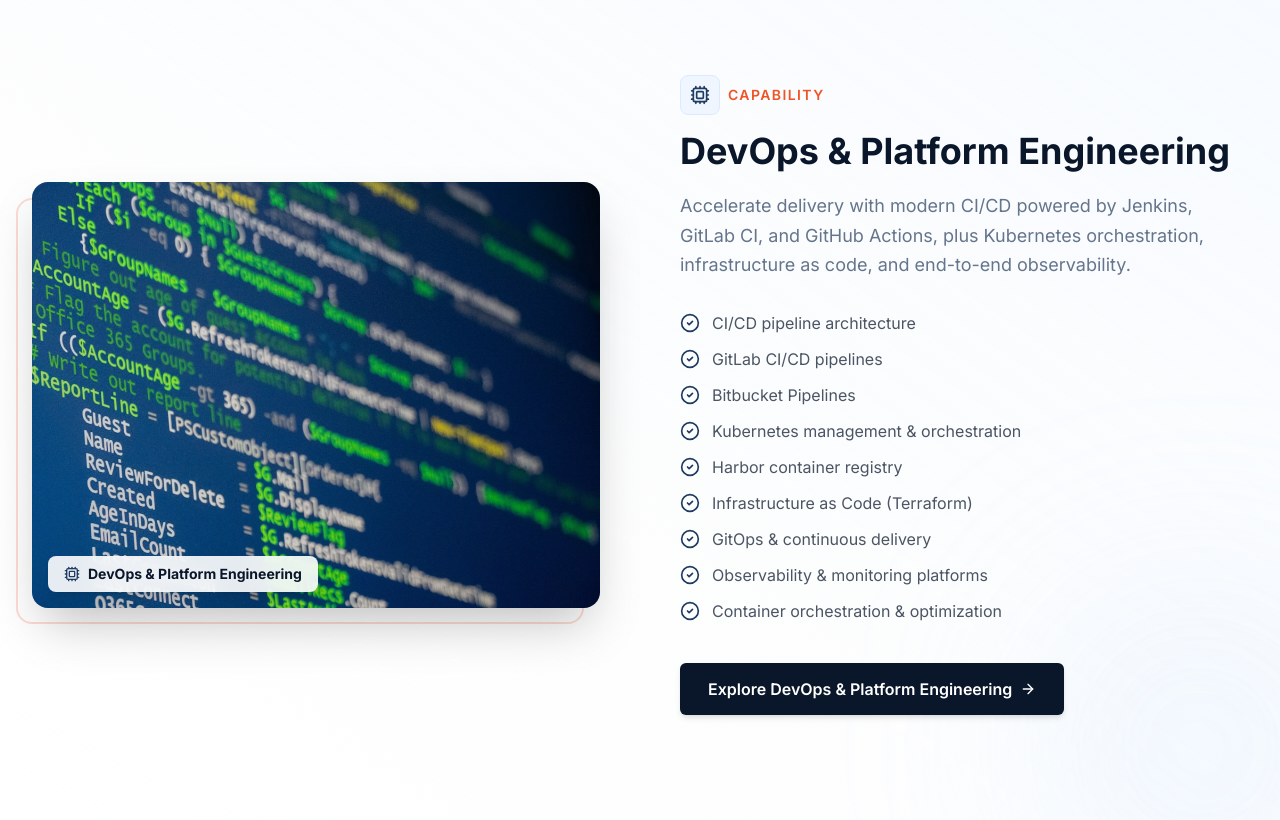
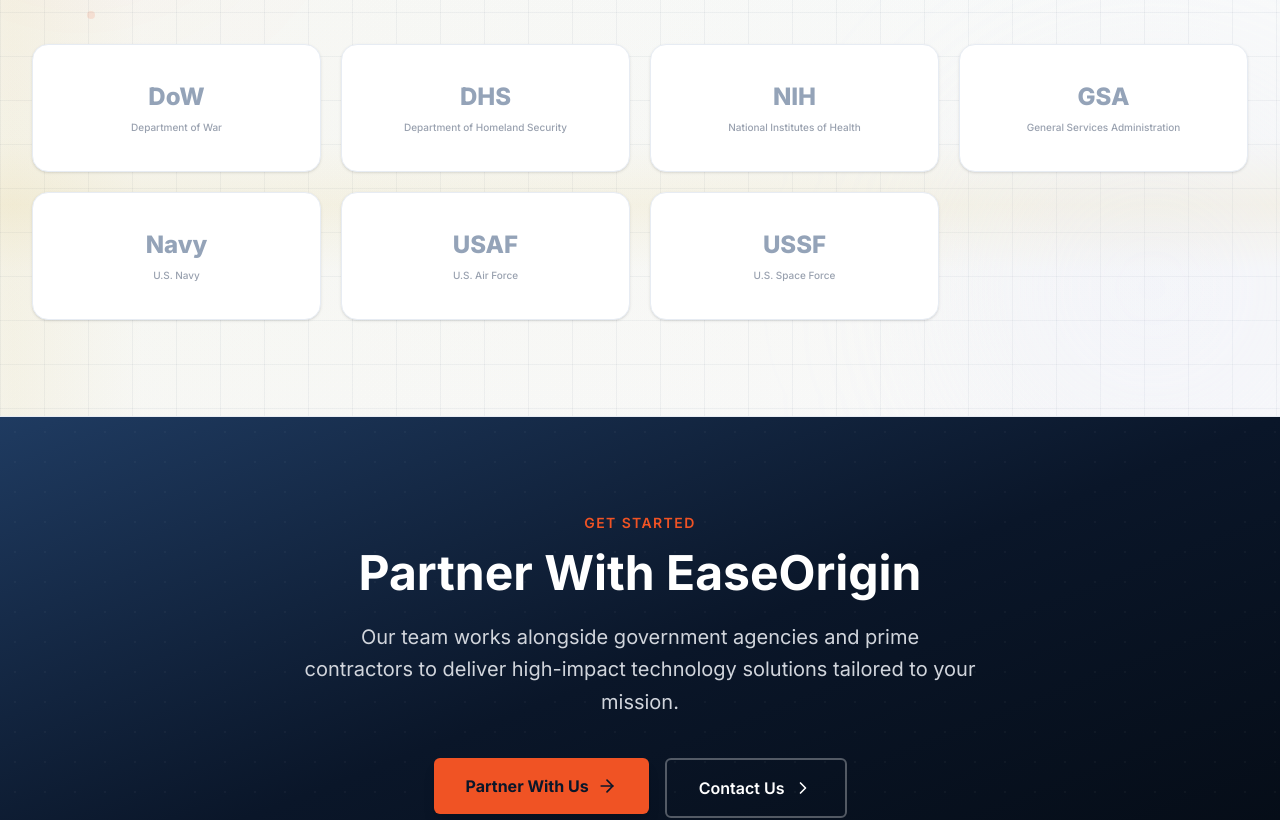
Before and after one commit to easeorigin/ease-origin, a Next.js app: page /solutions in a window 1280 px wide. Shown: the part 2980-3800 px from the top of the page. Built offline with nearby package versions, Linux system fonts and the light colour scheme.

Commit message:
refactor: trim solutions index page
- Remove redundant CapabilityDetails section (overview cards already link to detail pages)
- Clean up unused imports

```diff
--- a/src/app/(public)/solutions/page.tsx
+++ b/src/app/(public)/solutions/page.tsx
@@ -2,14 +2,13 @@
 
 import { motion } from "framer-motion";
 import {
-  Cloud, Server, Shield, Database, ArrowRight, CheckCircle2,
+  Cloud, Server, Shield, Database, ArrowRight,
   ChevronRight, Cpu, Bot, ClipboardList, Workflow, FileCheck
 } from "lucide-react";
 import { Section } from "@/components/ui/section";
 import { CTASection } from "@/components/shared/cta-section";
 import { PageHero } from "@/components/shared/page-hero";
 import { fadeInUpWhileVisible } from "@/lib/animations";
-import Image from "next/image";
 import Link from "next/link";
 import { GridPattern } from "@/components/ui/grid-pattern";
 
@@ -175,8 +174,6 @@
   },
 ];
 
-const allCapabilities = [...technologySolutions, ...advisorySolutions];
-
 // Agency data imported from centralized source
 import { governmentAgencies } from "@/data/agencies";
 
@@ -269,116 +266,6 @@
         </div>
       </div>
     </Section>
-  );
-}
-
-function CapabilityDetails() {
-  return (
-    <div className="bg-surface">
-      {allCapabilities.map((cap, i) => {
-        const Icon = cap.icon;
-        const isEven = i % 2 === 0;
-
-        return (
-          <section
-            key={cap.id}
-            id={cap.id}
-            className={`relative overflow-hidden py-20 md:py-28 border-b border-border-subtle ${isEven ? "bg-gradient-to-br from-slate-50 via-blue-50/30 to-white dark:from-gray-900 dark:via-gray-900/30 dark:to-gray-900" : "bg-gradient-to-bl from-blue-50/50 via-slate-50/40 to-white dark:from-gray-900/50 dark:via-gray-900/40 dark:to-gray-900"}`}
-          >
-            {/* Glow orb per section */}
-            {isEven ? (
-              <div className="absolute -top-20 -left-20 w-80 h-80 bg-eo-gold/[0.06] rounded-full blur-[100px] pointer-events-none" />
-            ) : (
-              <div className="absolute -bottom-20 -right-20 w-80 h-80 bg-blue-200/20 rounded-full blur-[100px] pointer-events-none" />
-            )}
-            {/* Subtle grid accent on first capability */}
-            {i === 0 && (
-              <>
-                <GridPattern
-                  cellSize={52}
-                  lineColor="rgba(30, 58, 95, 0.04)"
-                  glowColor="rgba(212, 175, 55, 0.03)"
-                />
-                <div className="absolute inset-0 bg-white/96 dark:bg-gray-900/96 pointer-events-none" />
-              </>
-            )}
-
-            <div className="max-w-7xl mx-auto px-4 sm:px-6 lg:px-8 relative z-10">
-              <div className={`grid lg:grid-cols-2 gap-12 lg:gap-20 items-center ${!isEven ? "lg:[&>*:first-child]:order-2" : ""}`}>
-
-                {/* Text */}
-                <motion.div
-                  initial={{ opacity: 0, x: isEven ? -30 : 30 }}
-                  whileInView={{ opacity: 1, x: 0 }}
-                  viewport={{ once: true }}
-                  transition={{ duration: 0.6 }}
-                >
-                  <div className="inline-flex items-center gap-2 mb-4">
-                    <div className="w-10 h-10 rounded-lg bg-blue-50 dark:bg-blue-950 border border-blue-100 dark:border-blue-900 flex items-center justify-center">
-                      <Icon className="h-5 w-5 text-eo-blue" />
-                    </div>
-                    <span className="text-sm font-semibold uppercase tracking-widest text-eo-gold">Capability</span>
-                  </div>
-                  <h3 className="text-3xl md:text-4xl font-bold text-text-primary mb-5">{cap.title}</h3>
-                  <p className="text-lg text-text-tertiary leading-relaxed mb-8">{cap.shortDesc}</p>
-
-                  <div className="space-y-3">
-                    {cap.services.map((service, j) => (
-                      <motion.div
-                        key={j}
-                        initial={{ opacity: 0, x: -10 }}
-                        whileInView={{ opacity: 1, x: 0 }}
-                        viewport={{ once: true }}
-                        transition={{ duration: 0.3, delay: j * 0.06 }}
-                        className="flex items-start gap-3"
-                      >
-                        <CheckCircle2 className="h-5 w-5 text-eo-blue flex-shrink-0 mt-0.5" />
-                        <span className="text-text-secondary">{service}</span>
-                      </motion.div>
-                    ))}
-                  </div>
-
-                  <Link
-                    href={`/solutions/${cap.slug}`}
-                    className="inline-flex items-center gap-2 mt-10 px-7 py-3.5 rounded-md bg-eo-navy text-white font-semibold hover:bg-eo-blue transition-colors shadow-md"
-                  >
-                    Explore {cap.title} <ArrowRight className="h-4 w-4" />
-                  </Link>
-                </motion.div>
-
-                {/* Image */}
-                <motion.div
-                  initial={{ opacity: 0, x: isEven ? 30 : -30 }}
-                  whileInView={{ opacity: 1, x: 0 }}
-                  viewport={{ once: true }}
-                  transition={{ duration: 0.6, delay: 0.1 }}
-                  className="relative"
-                >
-                  <div className="relative rounded-2xl overflow-hidden shadow-2xl aspect-[4/3]">
-                    <Image
-                      src={`/${cap.image}`}
-                      alt={cap.imageAlt}
-                      fill
-                      className="object-cover"
-                    />
-                    {/* Subtle overlay */}
-                    <div className="absolute inset-0 bg-gradient-to-tr from-eo-navy/30 to-transparent" />
-                    {/* Floating label badge */}
-                    <div className="absolute bottom-4 left-4 flex items-center gap-2 bg-white/90 dark:bg-gray-900/90 backdrop-blur-sm rounded-lg px-4 py-2 shadow-lg">
-                      <Icon className="h-4 w-4 text-eo-blue" />
-                      <span className="text-sm font-bold text-eo-navy">{cap.title}</span>
-                    </div>
-                  </div>
-                  {/* Decorative offset frame */}
-                  <div className={`absolute -z-10 w-full h-full rounded-2xl border-2 border-eo-gold/20 ${isEven ? "-bottom-4 -right-4" : "-bottom-4 -left-4"}`} />
-                </motion.div>
-
-              </div>
-            </div>
-          </section>
-        );
-      })}
-    </div>
   );
 }
 
@@ -475,7 +362,6 @@
       <main>
         <SolutionsHero />
         <OverviewGrid />
-        <CapabilityDetails />
         <ContractVehiclesCallout />
         <AgenciesGrid />
         <SolutionsCTA />
```
